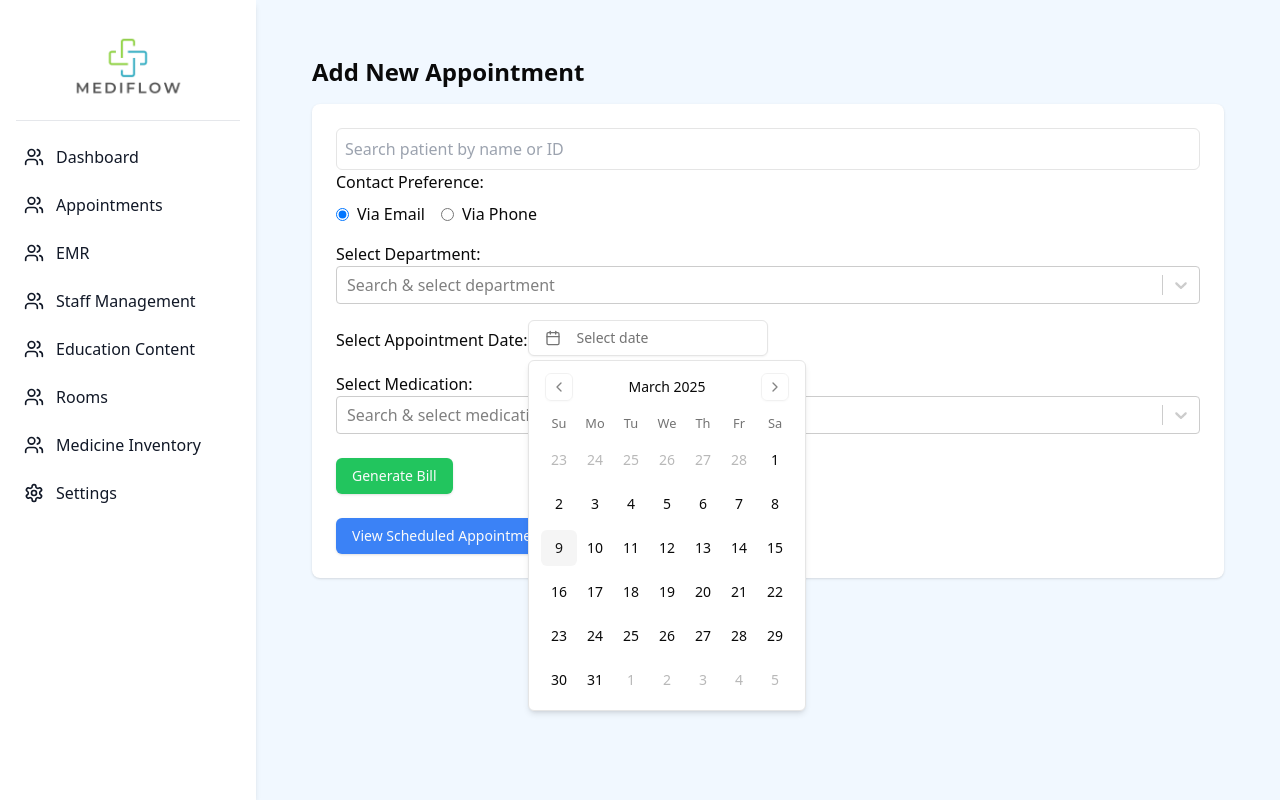
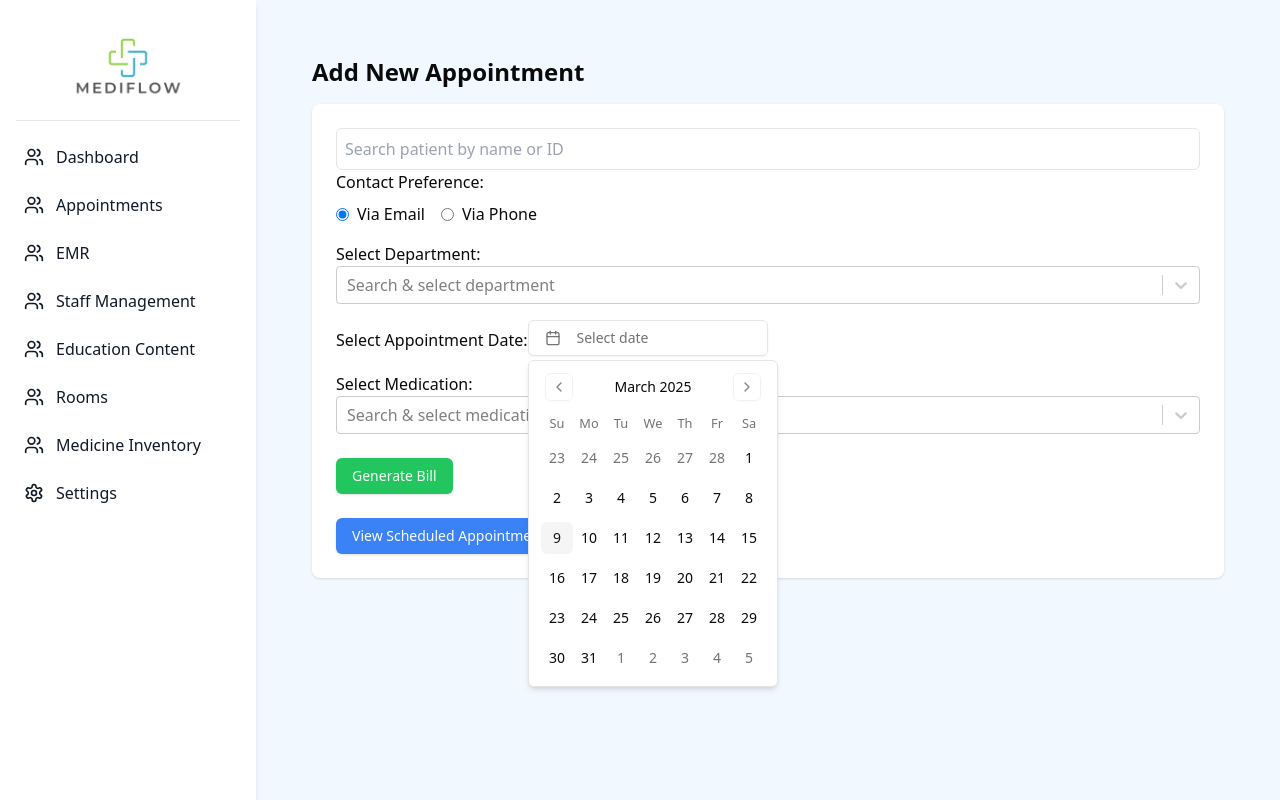
Before and after one commit to sallyk0127/mediflow-hms, a Next.js app: page /appointments/add in a window 1280 px wide. Both pictures are taken after a click on the button "Select date". Built offline with nearby package versions, Linux system fonts and the light colour scheme.

Commit message:
Working on the calendar component2

```diff
--- a/components/ui/calendar.tsx
+++ b/components/ui/calendar.tsx
@@ -1,15 +1,20 @@
-"use client";
+"use client"
 
-import * as React from "react";
-import { ChevronLeft, ChevronRight } from "lucide-react";
-import { DayPicker, type DropdownProps } from "react-day-picker";
-import { cn } from "@/components/lib/utils";
-import { buttonVariants } from "@/components/ui/button";
-import { Select, SelectContent, SelectItem, SelectTrigger, SelectValue } from "@/components/ui/select";
+import * as React from "react"
+import { ChevronLeft, ChevronRight } from "lucide-react"
+import { DayPicker } from "react-day-picker"
 
-export type CalendarProps = React.ComponentProps<typeof DayPicker>;
+import { cn } from "@/components/lib/utils"
+import { buttonVariants } from "@/components/ui/button"
 
-function Calendar({ className, classNames, showOutsideDays = true, ...props }: CalendarProps) {
+export type CalendarProps = React.ComponentProps<typeof DayPicker>
+
+function Calendar({
+  className,
+  classNames,
+  showOutsideDays = true,
+  ...props
+}: CalendarProps) {
   return (
     <DayPicker
       showOutsideDays={showOutsideDays}
@@ -19,7 +24,6 @@ function Calendar({ className, classNames, showOutsideDays = true, ...props }: C
         month: "space-y-4",
         caption: "flex justify-center pt-1 relative items-center",
         caption_label: "text-sm font-medium",
-        caption_dropdowns: "flex justify-center gap-2",
         nav: "space-x-1 flex items-center",
         nav_button: cn(
           buttonVariants({ variant: "outline" }),
@@ -29,53 +33,44 @@ function Calendar({ className, classNames, showOutsideDays = true, ...props }: C
         nav_button_next: "absolute right-1",
         table: "w-full border-collapse space-y-1",
         head_row: "flex",
-        head_cell: "text-muted-foreground rounded-md w-9 font-normal text-[0.8rem]",
+        head_cell:
+          "text-muted-foreground rounded-md w-8 font-normal text-[0.8rem]",
         row: "flex w-full mt-2",
-        cell: "h-9 w-9 text-center text-sm p-0 relative [&:has([aria-selected].day-range-end)]:rounded-r-md [&:has([aria-selected].day-outside)]:bg-accent/50 [&:has([aria-selected])]:bg-accent first:[&:has([aria-selected])]:rounded-l-md last:[&:has([aria-selected])]:rounded-r-md focus-within:relative focus-within:z-20",
-        day: cn(buttonVariants({ variant: "ghost" }), "h-9 w-9 p-0 font-normal aria-selected:opacity-100"),
+        cell: cn(
+          "relative p-0 text-center text-sm focus-within:relative focus-within:z-20 [&:has([aria-selected])]:bg-accent [&:has([aria-selected].day-outside)]:bg-accent/50 [&:has([aria-selected].day-range-end)]:rounded-r-md",
+          props.mode === "range"
+            ? "[&:has(>.day-range-end)]:rounded-r-md [&:has(>.day-range-start)]:rounded-l-md first:[&:has([aria-selected])]:rounded-l-md last:[&:has([aria-selected])]:rounded-r-md"
+            : "[&:has([aria-selected])]:rounded-md"
+        ),
+        day: cn(
+          buttonVariants({ variant: "ghost" }),
+          "h-8 w-8 p-0 font-normal aria-selected:opacity-100"
+        ),
+        day_range_start: "day-range-start",
         day_range_end: "day-range-end",
-        day_selected: "bg-primary text-primary-foreground hover:bg-primary hover:text-primary-foreground focus:bg-primary focus:text-primary-foreground",
+        day_selected:
+          "bg-primary text-primary-foreground hover:bg-primary hover:text-primary-foreground focus:bg-primary focus:text-primary-foreground",
         day_today: "bg-accent text-accent-foreground",
-        day_outside: "day-outside text-muted-foreground opacity-50 aria-selected:bg-accent/50 aria-selected:text-muted-foreground aria-selected:opacity-30",
+        day_outside:
+          "day-outside text-muted-foreground aria-selected:bg-accent/50 aria-selected:text-muted-foreground",
         day_disabled: "text-muted-foreground opacity-50",
-        day_range_middle: "aria-selected:bg-accent aria-selected:text-accent-foreground",
+        day_range_middle:
+          "aria-selected:bg-accent aria-selected:text-accent-foreground",
         day_hidden: "invisible",
         ...classNames,
       }}
       components={{
-        IconLeft: () => <ChevronLeft className="h-4 w-4" />,
-        IconRight: () => <ChevronRight className="h-4 w-4" />,
-        Dropdown: ({ value, onChange, children }: DropdownProps) => {
-          const options = React.Children.toArray(children) as React.ReactElement[];
-          const selected = options.find((child) => child.props.value === value);
-
-          const handleChange = (val: string) => {
-            if (onChange) {
-              onChange(val as any); // Explicitly cast to avoid TS error
-            }
-          };
-
-          return (
-            <Select value={value?.toString()} onValueChange={handleChange}>
-              <SelectTrigger className="pr-1.5 focus:ring-0 w-[80px]">
-                <SelectValue>{selected?.props.children}</SelectValue>
-              </SelectTrigger>
-              <SelectContent position="popper">
-                {options.map((option) => (
-                  <SelectItem key={option.props.value} value={option.props.value?.toString() ?? ""}>
-                    {option.props.children}
-                  </SelectItem>
-                ))}
-              </SelectContent>
-            </Select>
-          );
-        },
+        IconLeft: ({ className, ...props }) => (
+          <ChevronLeft className={cn("h-4 w-4", className)} {...props} />
+        ),
+        IconRight: ({ className, ...props }) => (
+          <ChevronRight className={cn("h-4 w-4", className)} {...props} />
+        ),
       }}
       {...props}
     />
-  );
+  )
 }
+Calendar.displayName = "Calendar"
 
-Calendar.displayName = "Calendar";
-
-export { Calendar };
+export { Calendar }
```
